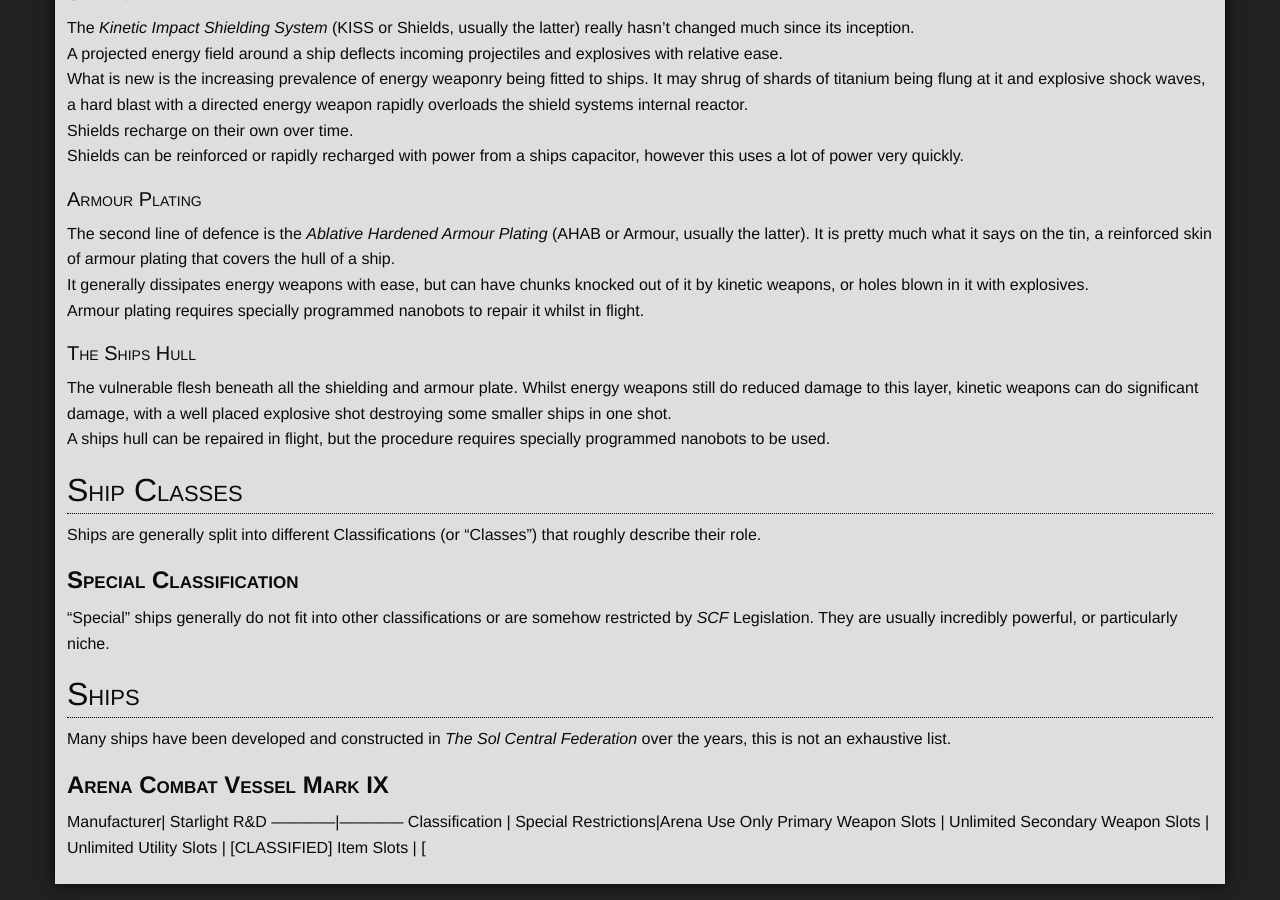
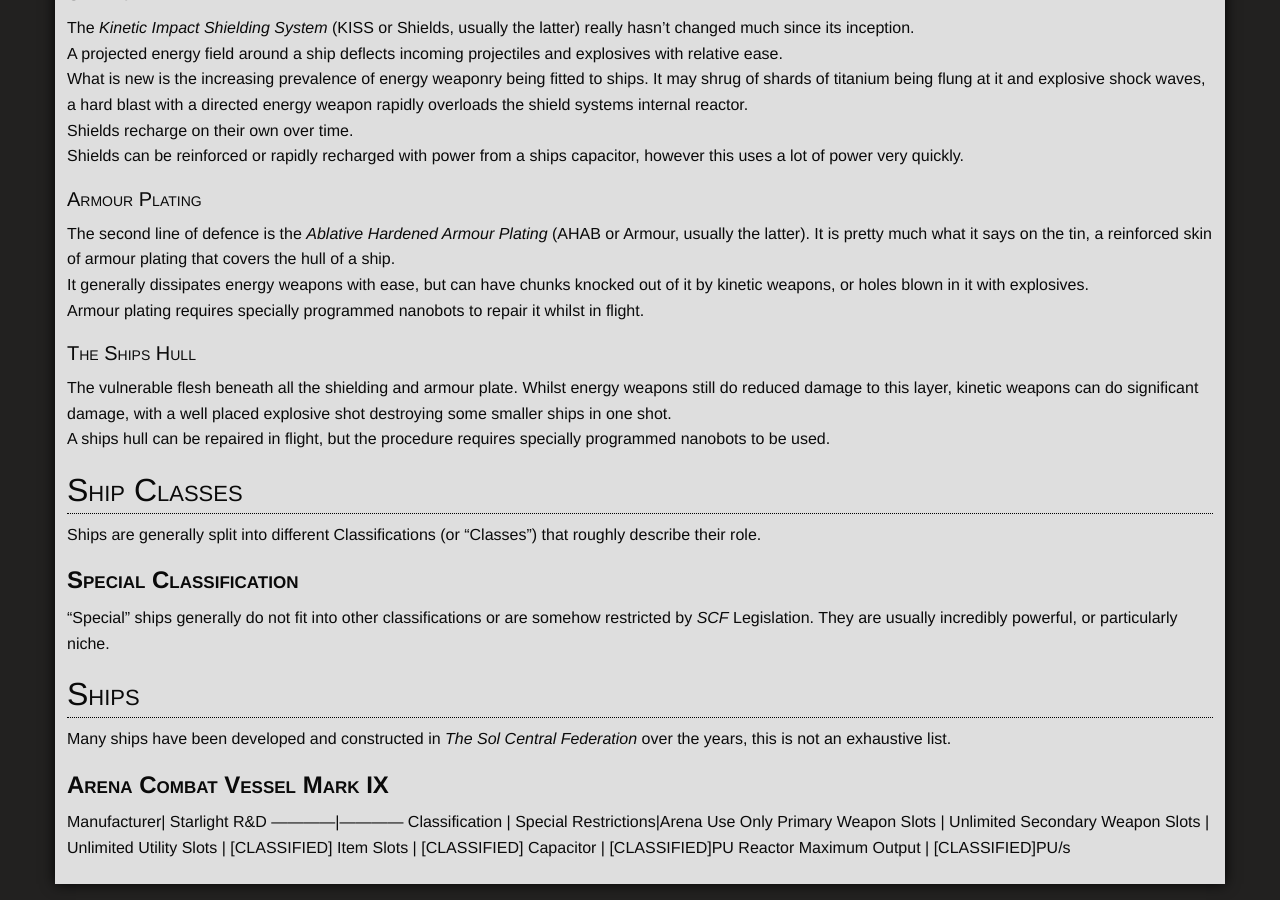
Before and after one commit to ori-sky/polar-space, a Jekyll site: the page built from designs/ships.md, in a window 1280 px wide and 900 px high, scrolled down 1554 px. Built offline with Jekyll 4.4.1, drawn with Linux system fonts in a browser that asks for light colours; nearby versions of some CDN libraries; some web fonts are replaced; our own code applies the rules of GitHub Pages for plain Markdown files; library files that are not in the unit come from our copies.

Commit message:
designs/ships.md updated from https://stackedit.io/

```diff
--- a/designs/ships.md
+++ b/designs/ships.md
@@ -74,9 +74,12 @@
 Primary Weapon Slots | Unlimited
 Secondary Weapon Slots | Unlimited
 Utility Slots | [CLASSIFIED]
-Item Slots | [
+Item Slots | [CLASSIFIED]
+Capacitor | [CLASSIFIED]PU
+Reactor Maximum Output | [CLASSIFIED]PU/s
+
 <!--stackedit_data:
 eyJwcm9wZXJ0aWVzIjoiZXh0ZW5zaW9uczpcbiAgcHJlc2V0Oi
-BnZm1cbiIsImhpc3RvcnkiOlsxOTc0Mzk4Mzc3LDExOTMwMTI3
-NjQsLTEwMzQwMjU5MTddfQ==
+BnZm1cbiIsImhpc3RvcnkiOlsxNzgwOTEzOTAsMTE5MzAxMjc2
+NCwtMTAzNDAyNTkxN119
 -->
```
